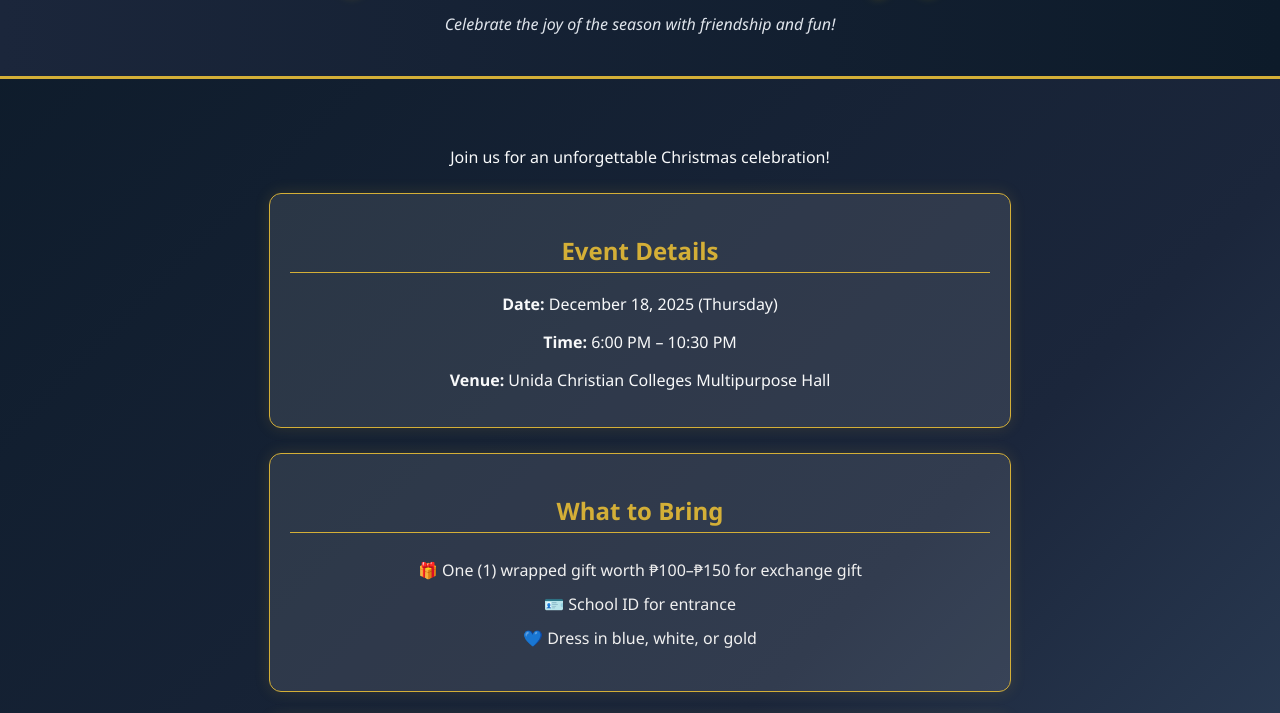
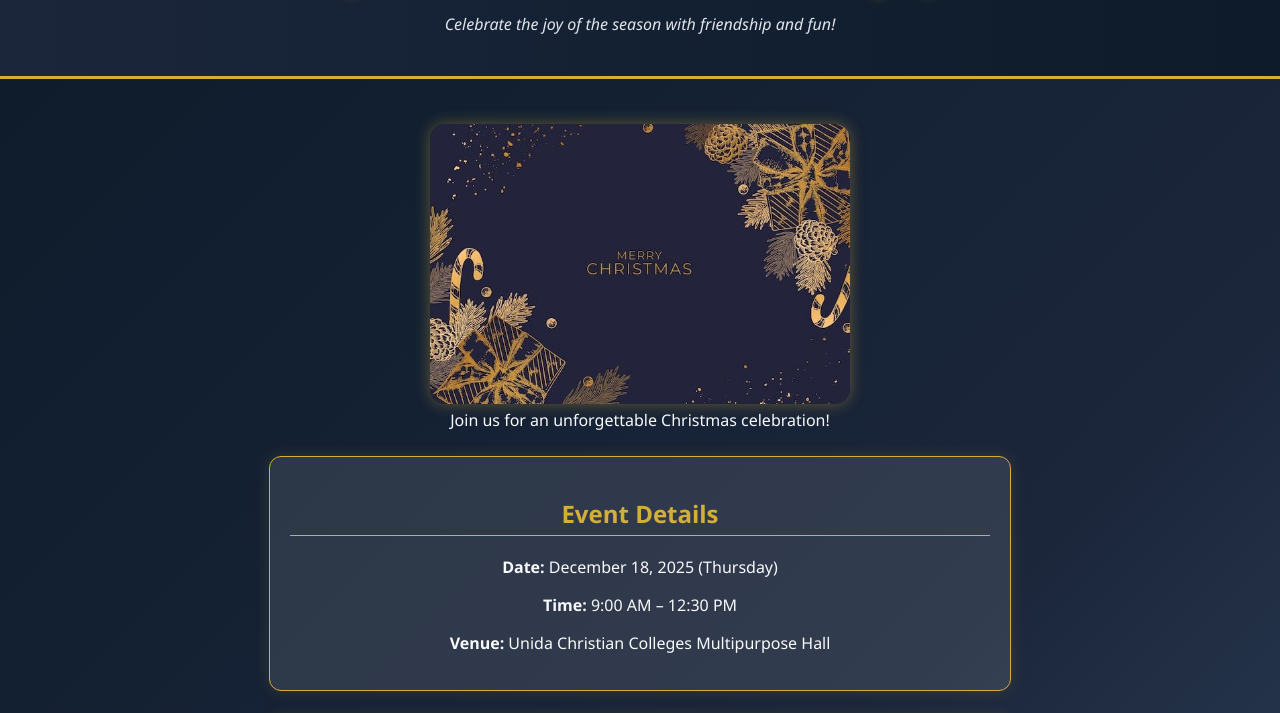
Before and after one commit to BarenAeyesha/christmas-party-poster, a plain HTML site: page index.html in a window 1280 px wide. Shown: the part 80-793 px from the top of the page. Drawn offline with Linux system fonts and the light colour scheme.

Commit message:
Update index.html

```diff
--- a/index.html
+++ b/index.html
@@ -116,14 +116,14 @@
 
   <main>
     <figure>
-      <img src="">
+      <img src="christmas.jpg">
       <figcaption>Join us for an unforgettable Christmas celebration!</figcaption>
     </figure>
 
     <section>
       <h2>Event Details</h2>
       <p><strong>Date:</strong> December 18, 2025 (Thursday)</p>
-      <p><strong>Time:</strong> 6:00 PM – 10:30 PM</p>
+      <p><strong>Time:</strong> 9:00 AM – 12:30 PM</p>
       <p><strong>Venue:</strong> Unida Christian Colleges Multipurpose Hall</p>
     </section>
 
```
